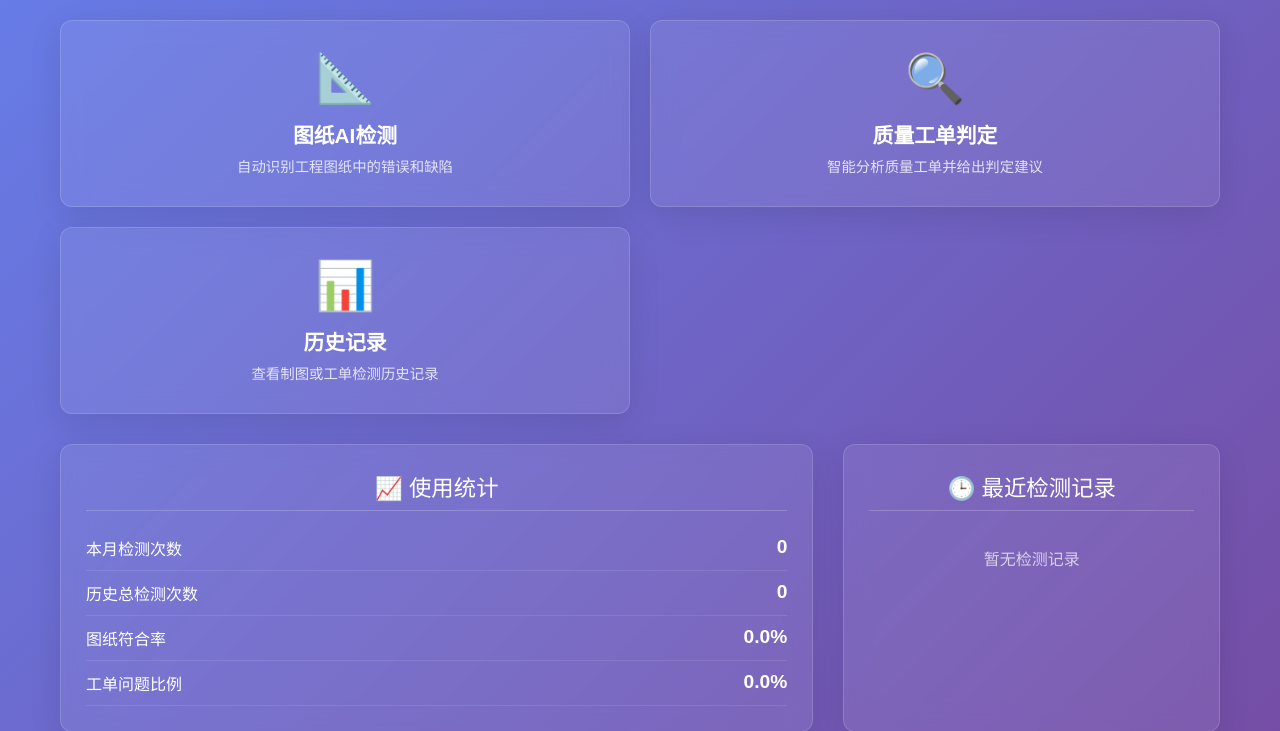
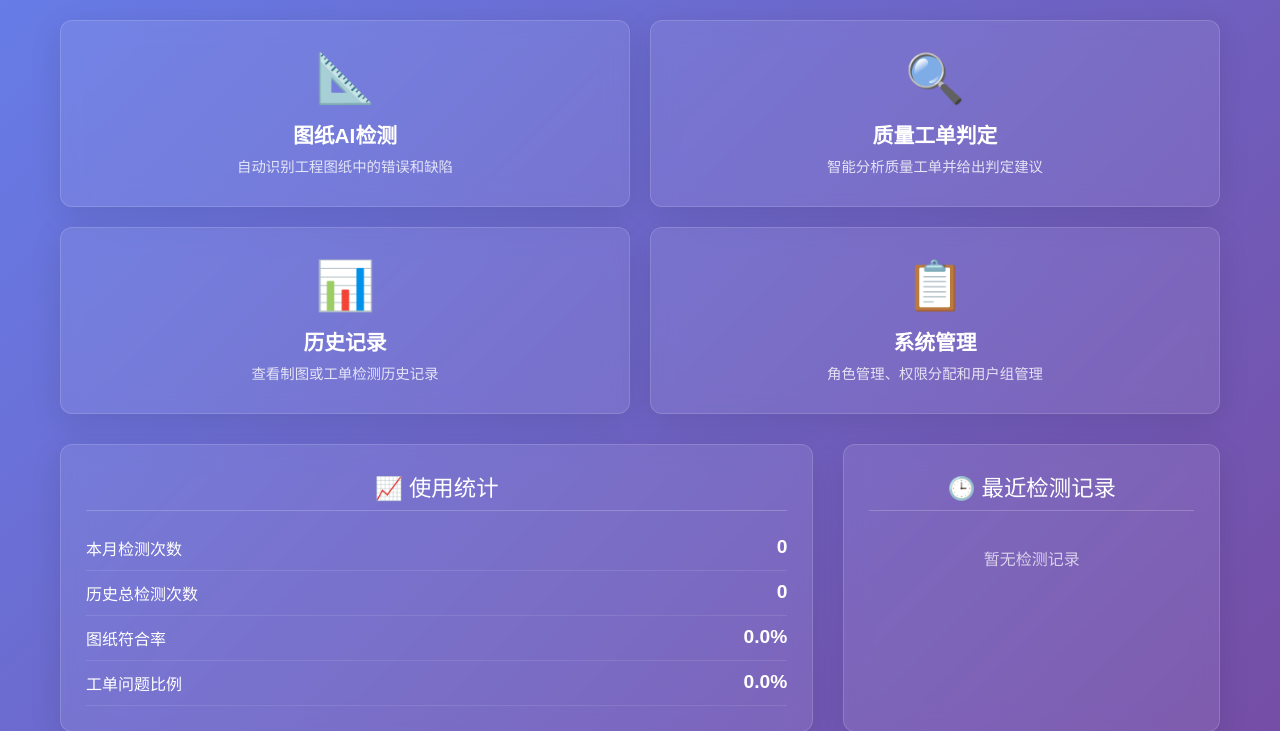
Before and after one commit to T0matoJuice/Angel, a Flask app: page / in a window 1280 px wide. Shown: the part 98-829 px from the top of the page. Run offline with Flask 3, Linux system fonts and the light colour scheme; the visitor is signed in with stand-in values (Sample User, id 1); data that the repository does not hold is empty; parts of the project's set-up code (start-up, migrations or seed data) failed here and were passed over.

Commit message:
主页修改
现在系统管理按钮重现显示在主页

```diff
--- a/LLM_Detect_master/LLM_Detect_master/LLM_Detection_System/templates/mainPage.html
+++ b/LLM_Detect_master/LLM_Detect_master/LLM_Detection_System/templates/mainPage.html
@@ -351,11 +351,11 @@
       <div class="card-desc">查看制图或工单检测历史记录</div>
     </div>
 
-{#    <div class="card" onclick="alert('该页面正在开发中，敬请期待！')">#}
-{#      <div class="card-icon">📋</div>#}
-{#      <div class="card-title">系统管理</div>#}
-{#      <div class="card-desc">角色管理、权限分配和用户组管理</div>#}
-{#    </div>#}
+    <div class="card" onclick="alert('该页面正在开发中，敬请期待！')">
+      <div class="card-icon">📋</div>
+      <div class="card-title">系统管理</div>
+      <div class="card-desc">角色管理、权限分配和用户组管理</div>
+    </div>
   </div>
 
   <div class="content-grid">
```
